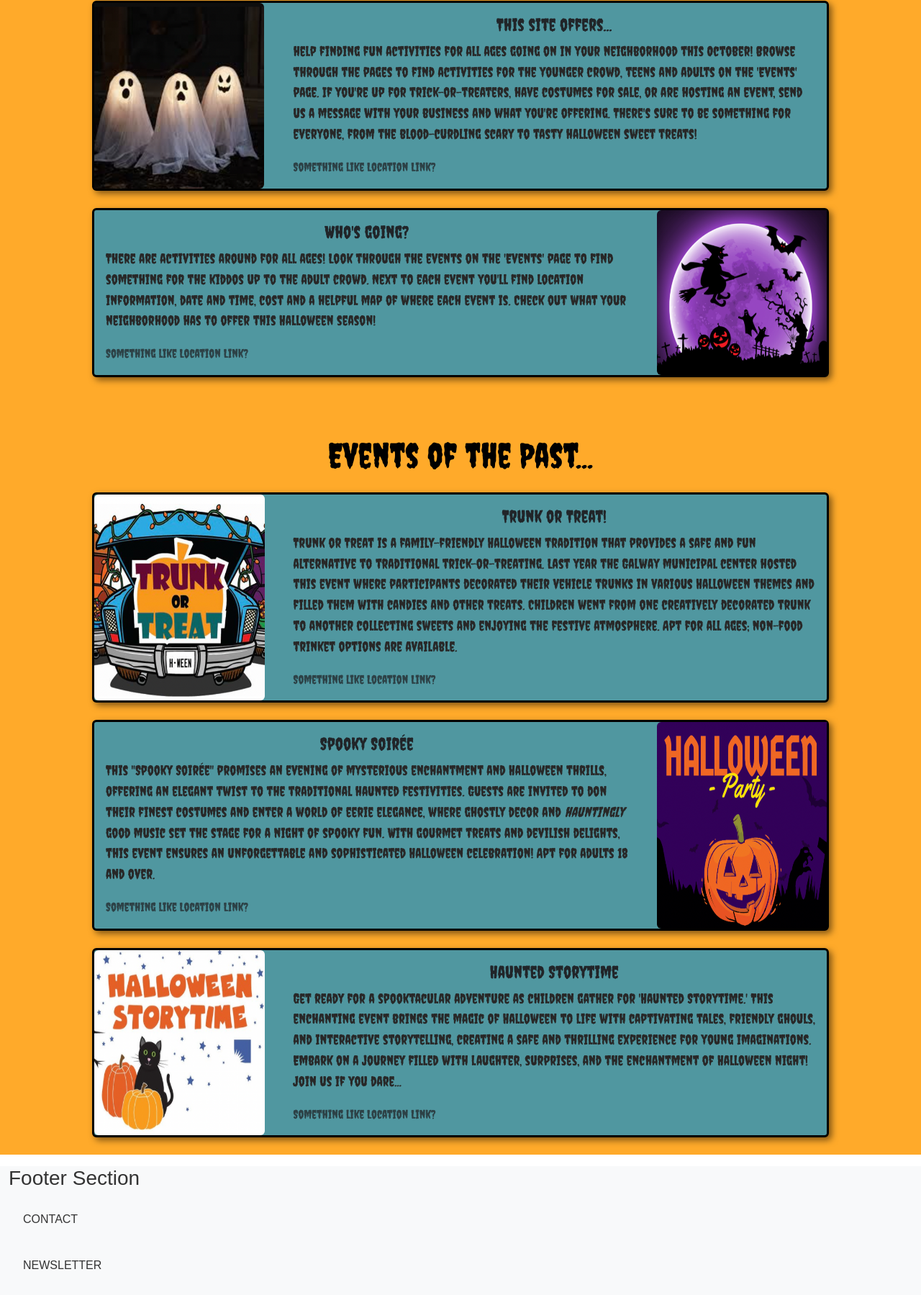
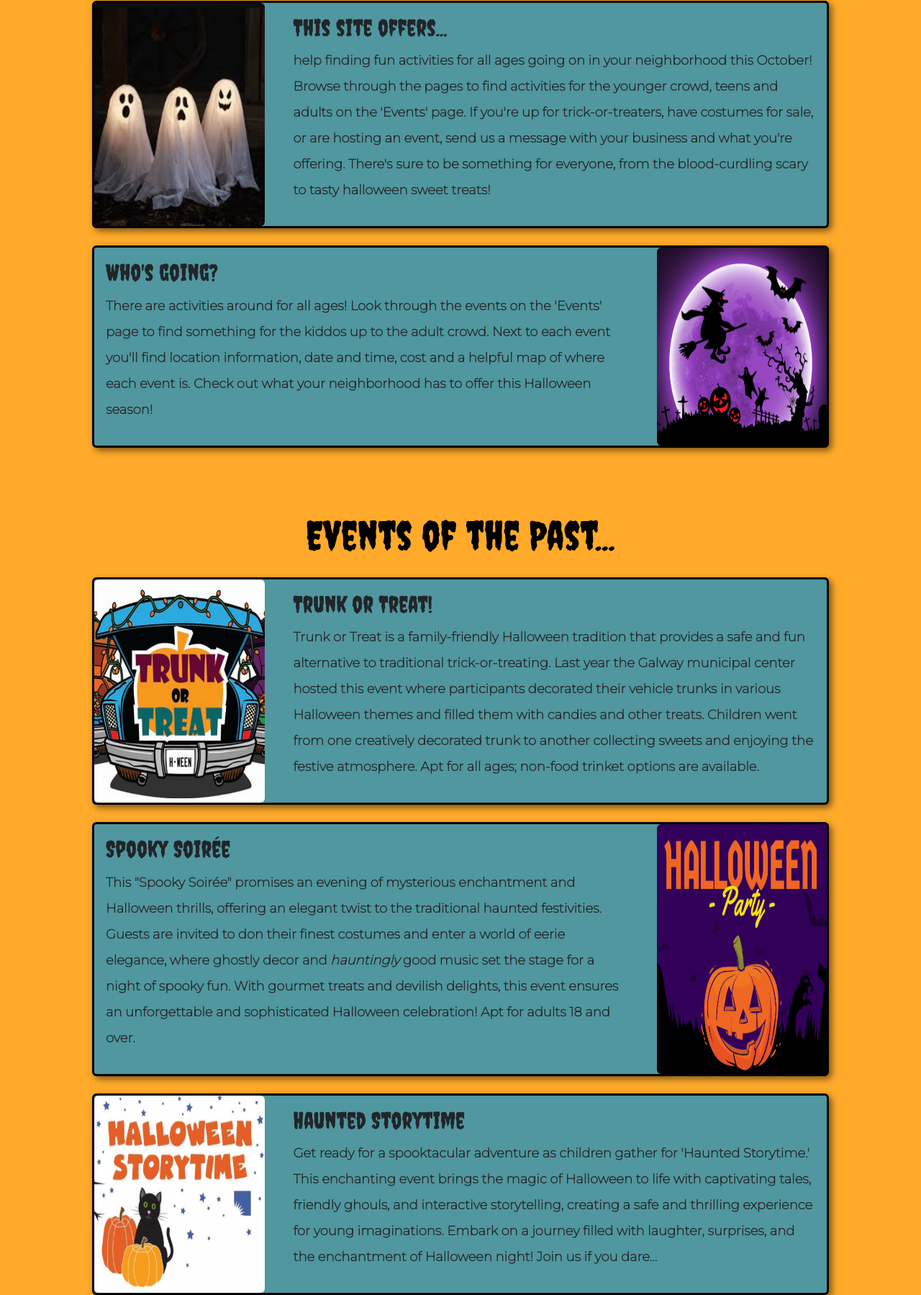
Before and after one commit to Kaylaesmith1/hackathon-oct-team6, a plain HTML site: page about.html in a window 1280 px wide. Shown: the part 503-2302 px from the top of the page at 72% size. Drawn offline with nearby package versions, Linux system fonts and the light colour scheme.

Commit message:
Add logo and favicon to About page. Test style CSS for About page.

```diff
--- a/about.html
+++ b/about.html
@@ -1,5 +1,6 @@
 <!DOCTYPE html>
 <html lang="en">
+
 <head>
   <meta charset="UTF-8" />
   <meta http-equiv="X-UA-Compatible" content="IE=edge" />
@@ -10,64 +11,43 @@
   <!-- Styles.css -->
   <link href="assets/css/styles.css" rel="stylesheet" />
 
+  <!-- TITLE AND FAVICON -->
+  <link rel="shortcut icon" href="assets/images/favicon.png" type="image/x-icon">
   <title>Spook-tacular Events | About</title>
 </head>
+
 <body>
   <div class="wrapper d-flex flex-column min-vh-100">
     <header>
-        <nav class="navbar navbar-expand-lg bg-body-tertiary fixed-top">
-          <a class="navbar-brand" href="#">Halloween Events</a>
-          <button
-            class="navbar-toggler"
-            type="button"
-            data-bs-toggle="offcanvas"
-            data-bs-target="#navbarOffcanvasLg"
-            aria-controls="navbarOffcanvasLg"
-            aria-label="Toggle navigation"
-          >
+      <nav class="navbar navbar-expand-lg bg-body-tertiary fixed-top" id="navbar-tester">
+        <img class="logo-image" src="assets/images/logo.png" alt="Halloween logo">
+
+        <button class="navbar-toggler" type="button" data-bs-toggle="offcanvas" data-bs-target="#navbarOffcanvasLg"
+          aria-controls="navbarOffcanvasLg" aria-label="Toggle navigation">
           <span class="navbar-toggler-icon"></span>
         </button>
-          <div
-            class="offcanvas offcanvas-end"
-            tabindex="-1"
-            id="navbarOffcanvasLg"
-            aria-labelledby="navbarOffcanvasLgLabel"
-          >
+        <div class="offcanvas offcanvas-end" tabindex="-1" id="navbarOffcanvasLg"
+          aria-labelledby="navbarOffcanvasLgLabel">
           <div class="offcanvas-header">
             <h5 class="offcanvas-title" id="offcanvasNavbarLabel">
               Offcanvas
             </h5>
-              <button
-                type="button"
-                class="btn-close"
-                data-bs-dismiss="offcanvas"
-                aria-label="Close"
-              ></button>
+            <button type="button" class="btn-close" data-bs-dismiss="offcanvas" aria-label="Close"></button>
           </div>
           <div class="offcanvas-body">
             <ul class="navbar-nav justify-content-end flex-grow-1 pe-3">
               <li class="nav-item">
-                  <a
-                    class="nav-link active"
-                    aria-current="page"
-                    href="index.html"
-                    >Home</a
-                  >
+                <a class="nav-link" aria-current="page" href="index.html">Home</a>
               </li>
               <li class="nav-item">
-                  <a class="nav-link tester" href="about.html">About</a>
+                <a class="nav-link active" href="about.html">About</a>
               </li>
               <li class="nav-item">
                 <a class="nav-link" href="events.html">Events</a>
               </li>
               <li class="nav-item dropdown">
-                  <a
-                    class="nav-link dropdown-toggle"
-                    href="#"
-                    role="button"
-                    data-bs-toggle="dropdown"
-                    aria-expanded="false"
-                  >
+                <a class="nav-link dropdown-toggle" href="#" role="button" data-bs-toggle="dropdown"
+                  aria-expanded="false">
                   Contact
                 </a>
                 <ul class="dropdown-menu">
@@ -79,9 +59,7 @@
                     <hr class="dropdown-divider" />
                   </li>
                   <li>
-                      <a class="dropdown-item" href="contactBusiness.html"
-                        >Businesses</a
-                      >
+                    <a class="dropdown-item" href="contactBusiness.html">Businesses</a>
                   </li>
                 </ul>
               </li>
@@ -104,29 +82,22 @@
       <div class="d-flex justify-content-center">
         <div class="card about-card">
           <div class="row">
-      <div
-        class="col-3 d-flex align-items-center justify-content-center"
-      >
-        <img
-          src="assets/images/mock-ghost.png"
-          class="img-fluid rounded-end d-block"
-          alt="..."
-        />
+            <div class="col-3 d-flex align-items-center justify-content-center">
+              <img src="assets/images/mock-ghost.png" class="img-fluid rounded-end d-block" alt="..." />
             </div>
             <div class="col-9">
               <div class="card-body">
-          <h5 class="card-title about-event-card">This site offers...</h5>
-          <p class="card-text">
+                <h5 class="about-event-card">This site offers...</h5>
+                <p class="about-text">
                   help finding fun activities for all ages going on in your neighborhood this October! Browse through
-            the pages to find activities for the younger crowd, teens and adults on the 'Events' page. If you're up for
-            trick-or-treaters, have costumes for sale, or are hosting an event, send us a message with your business and what
-            you're offering. There's sure to be something for everyone, from the blood-curdling scary to tasty halloween sweet treats!
+                  the pages to find activities for the younger crowd, teens and adults on the 'Events' page. If you're
+                  up for
+                  trick-or-treaters, have costumes for sale, or are hosting an event, send us a message with your
+                  business and what
+                  you're offering. There's sure to be something for everyone, from the blood-curdling scary to tasty
+                  halloween sweet treats!
                 </p>
-          <p class="card-text">
-            <small class="text-body-secondary"
-              >Something like Location Link?
-            </small>
-          </p>
+
               </div>
             </div>
           </div>
@@ -138,27 +109,19 @@
           <div class="row">
             <div class="col-9">
               <div class="card-body">
-          <h5 class="card-title about-event-card">Who's going?</h5>
-          <p class="card-text">
-            There are activities around for all ages! Look through the events on the 'Events' page to find something for the
-            kiddos up to the adult crowd. Next to each event you'll find location information, date and time, cost and a helpful
+                <h5 class="about-event-card">Who's going?</h5>
+                <p class="about-text">
+                  There are activities around for all ages! Look through the events on the 'Events' page to find
+                  something for the
+                  kiddos up to the adult crowd. Next to each event you'll find location information, date and time, cost
+                  and a helpful
                   map of where each event is. Check out what your neighborhood has to offer this Halloween season!
                 </p>
-          <p class="card-text">
-            <small class="text-body-secondary"
-              >Something like Location Link?
-            </small>
-          </p>
+
               </div>
             </div>
-      <div
-        class="col-3 d-flex align-items-center justify-content-center"
-      >
-        <img
-          src="assets/images/mock-witches.png"
-          class="img-fluid rounded-start mx-auto d-block"
-          alt="..."
-        />
+            <div class="col-3 d-flex align-items-center justify-content-center">
+              <img src="assets/images/mock-witches.png" class="img-fluid rounded-start mx-auto d-block" alt="..." />
             </div>
           </div>
         </div>
@@ -168,30 +131,24 @@
       <div class="d-flex justify-content-center">
         <div class="card about-card">
           <div class="row">
-              <div
-                class="col-3 d-flex align-items-center justify-content-center"
-              >
-                <img
-                  src="assets/images/mock-trunk-treat.png"
-                  class="img-fluid rounded-start rounded-end d-block"
-                  alt="..."
-                />
+            <div class="col-3 d-flex align-items-center justify-content-center">
+              <img src="assets/images/mock-trunk-treat.png" class="img-fluid rounded-start rounded-end d-block"
+                alt="..." />
             </div>
             <div class="col-9">
               <div class="card-body">
-                  <h5 class="card-title about-event-card">Trunk or Treat!</h5>
-                  <p class="card-text">
-                    Trunk or Treat is a family-friendly Halloween tradition that provides a safe and fun alternative to traditional
-                    trick-or-treating. Last year the Galway municipal center hosted this event where participants decorated their vehicle
+                <h5 class="about-event-card">Trunk or Treat!</h5>
+                <p class="about-text">
+                  Trunk or Treat is a family-friendly Halloween tradition that provides a safe and fun alternative to
+                  traditional
+                  trick-or-treating. Last year the Galway municipal center hosted this event where participants
+                  decorated their vehicle
                   trunks in various Halloween themes and filled them with candies and other treats. Children went
-                    from one creatively decorated trunk to another collecting sweets and enjoying the festive atmosphere. Apt for all
+                  from one creatively decorated trunk to another collecting sweets and enjoying the festive atmosphere.
+                  Apt for all
                   ages; non-food trinket options are available.
                 </p>
-                  <p class="card-text">
-                    <small class="text-body-secondary"
-                      >Something like Location Link?
-                    </small>
-                  </p>
+
               </div>
             </div>
           </div>
@@ -204,28 +161,22 @@
           <div class="row">
             <div class="col-9">
               <div class="card-body">
-                  <h5 class="card-title about-event-card">Spooky Soirée</h5>
-                  <p class="card-text">
-                    This "Spooky Soirée" promises an evening of mysterious enchantment and Halloween thrills, offering an elegant twist to
-                    the traditional haunted festivities. Guests are invited to don their finest costumes and enter a world of eerie
-                    elegance, where ghostly decor and <i>hauntingly</i> good music set the stage for a night of spooky fun. With gourmet treats
-                    and devilish delights, this event ensures an unforgettable and sophisticated Halloween celebration! Apt for adults 18 and over.
+                <h5 class="about-event-card">Spooky Soirée</h5>
+                <p class="about-text">
+                  This "Spooky Soirée" promises an evening of mysterious enchantment and Halloween thrills, offering an
+                  elegant twist to
+                  the traditional haunted festivities. Guests are invited to don their finest costumes and enter a world
+                  of eerie
+                  elegance, where ghostly decor and <i>hauntingly</i> good music set the stage for a night of spooky
+                  fun. With gourmet treats
+                  and devilish delights, this event ensures an unforgettable and sophisticated Halloween celebration!
+                  Apt for adults 18 and over.
                 </p>
-                  <p class="card-text">
-                    <small class="text-body-secondary"
-                      >Something like Location Link?
-                    </small>
-                  </p>
+
               </div>
             </div>
-              <div
-                class="col-3 d-flex align-items-center justify-content-center"
-              >
-                <img
-                  src="assets/images/mock-hwn-party.png"
-                  class="img-fluid rounded-start mx-auto d-block"
-                  alt="..."
-                />
+            <div class="col-3 d-flex align-items-center justify-content-center">
+              <img src="assets/images/mock-hwn-party.png" class="img-fluid rounded-start mx-auto d-block" alt="..." />
             </div>
           </div>
         </div>
@@ -234,29 +185,22 @@
       <div class="d-flex justify-content-center">
         <div class="card about-card">
           <div class="row">
-              <div
-                class="col-3 d-flex align-items-center justify-content-center"
-              >
-                <img
-                  src="assets/images/mock-stories.png"
-                  class="img-fluid rounded-start rounded-end mx-auto d-block"
-                  alt="..."
-                />
+            <div class="col-3 d-flex align-items-center justify-content-center">
+              <img src="assets/images/mock-stories.png" class="img-fluid rounded-start rounded-end mx-auto d-block"
+                alt="..." />
             </div>
             <div class="col-9">
               <div class="card-body">
-                  <h5 class="card-title about-event-card">Haunted Storytime</h5>
-                  <p class="card-text">
-                    Get ready for a spooktacular adventure as children gather for 'Haunted Storytime.' This enchanting event brings the
-                    magic of Halloween to life with captivating tales, friendly ghouls, and interactive storytelling, creating a safe and
+                <h5 class="about-event-card">Haunted Storytime</h5>
+                <p class="about-text">
+                  Get ready for a spooktacular adventure as children gather for 'Haunted Storytime.' This enchanting
+                  event brings the
+                  magic of Halloween to life with captivating tales, friendly ghouls, and interactive storytelling,
+                  creating a safe and
                   thrilling experience for young imaginations. Embark on a journey filled with laughter, surprises, and
                   the enchantment of Halloween night! Join us if you dare...
                 </p>
-                  <p class="card-text">
-                    <small class="text-body-secondary"
-                      >Something like Location Link?
-                    </small>
-                  </p>
+
               </div>
             </div>
           </div>
@@ -284,10 +228,9 @@
   <script src="assets/js/search.js"></script>
   <script src="assets/libs/jquery/jquery.js"></script>
   <script src="assets/libs/bootstrap/js/bootstrap.js"></script>
-    <script
-      src="https://cdn.jsdelivr.net/npm/bootstrap@5.3.2/dist/js/bootstrap.bundle.min.js"
+  <script src="https://cdn.jsdelivr.net/npm/bootstrap@5.3.2/dist/js/bootstrap.bundle.min.js"
     integrity="sha384-C6RzsynM9kWDrMNeT87bh95OGNyZPhcTNXj1NW7RuBCsyN/o0jlpcV8Qyq46cDfL"
-      crossorigin="anonymous"
-    ></script>
+    crossorigin="anonymous"></script>
 </body>
+
 </html>
--- a/assets/css/styles.css
+++ b/assets/css/styles.css
@@ -36,9 +36,13 @@ Navbar CSS */
   margin-bottom: 20px;
 }
 
+/* #navbar-tester {
+  background-color: #E119FF !important;
+} */
+
 img.logo-image {
-  height: 115px;
-  width: 115px;
+  height: 100px;
+  width: 100px;
   margin-left: 12px;
 }
 
@@ -70,12 +74,15 @@ img.logo-image {
 /* ABOUT PAGE */
 a.nav-link {
   font-family: Creepster, sans-serif;
-  color: teal;
+  color: black;
+  /* color: teal; */
   font-size: 2em;
 }
 
 a.nav-link.active {
 color: #E119FF !important;
+/* color: #16fb1f !important; */
+/* color: #9801DD !important; */
 }
 
 a.nav-link:hover {
@@ -100,10 +107,12 @@ a.nav-link:hover {
   opacity: 0.5;
 }
 
-.card-text-about {
+.about-text {
   font-family: Montserrat, sans-serif;
+  font-size: 18px;
+  color: #282828;
   font-weight: bold;
-  font-size: 18px;
+  line-height: 2em;
 }
 
 .about-card img {
@@ -125,7 +134,7 @@ a.nav-link:hover {
 .past-events {
   font-family: Creepster, sans-serif;
   text-align: center;
-  font-size: 3rem;
+  font-size: 3.5rem;
   padding-top: 1em;
   color: black;
 }
@@ -284,3 +293,10 @@ input[type='radio'] {
 #map-card {
     background-color: #ff7100;
 }
+
+
+/* NAVBAR TESTING */
+#navbar-tester {
+  background-color: #5097A0 !important;
+  /* background-color: #E119FF !important; */
+}
```
Also changed, not shown: events.html (+2 -2 lines). Lines whose indentation alone changed are shown as unchanged.
